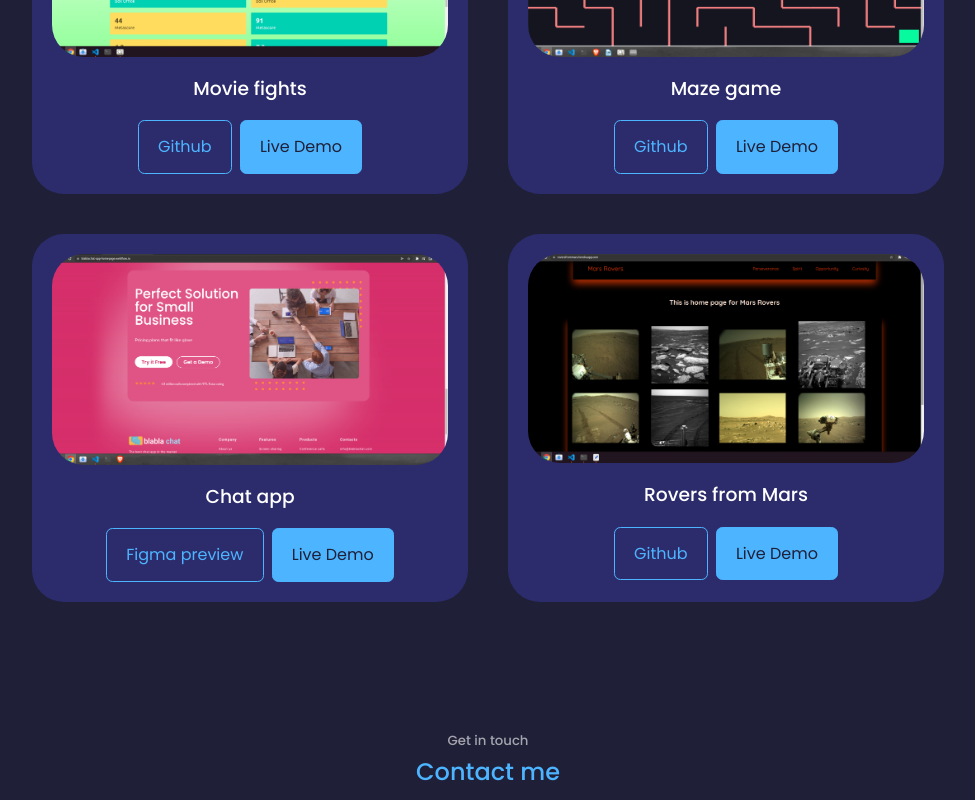
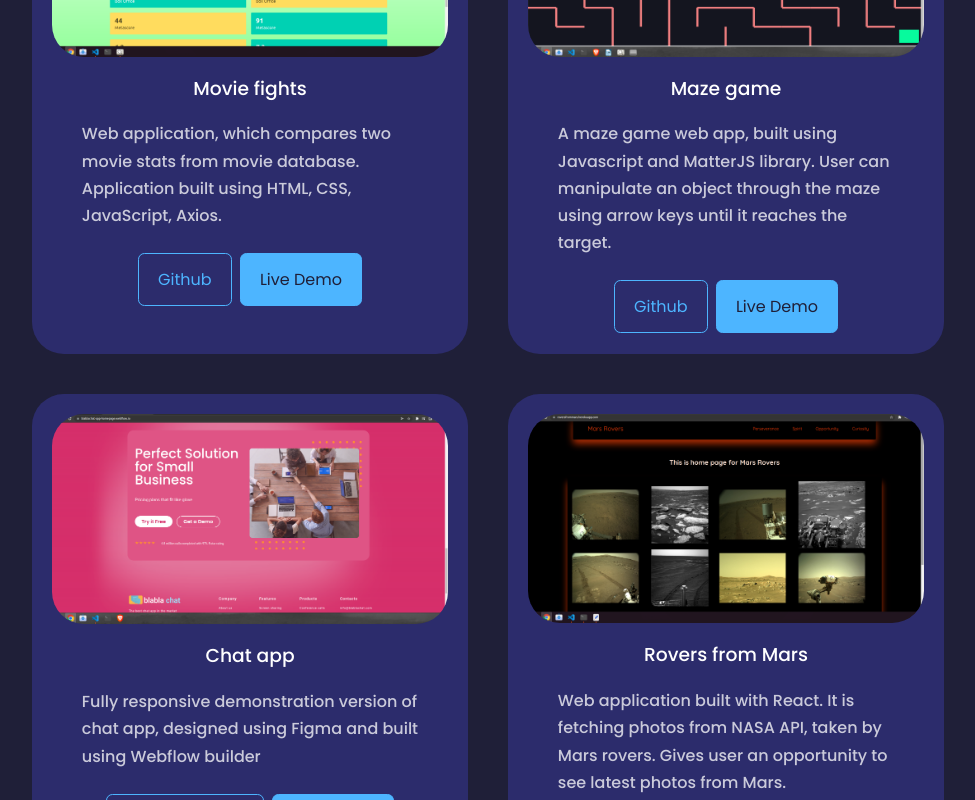
Before and after one commit to tadzyla/personal_web_2, a React (Create React App) app: page / in a window 1280 px wide. Shown: the part 1840-2640 px from the top of the page, without its empty margins (152-1127 px from the left). Built offline with nearby package versions, Linux system fonts and the light colour scheme.

Commit message:
adding description for every project

```diff
--- a/src/components/portfolio/Portfolio.jsx
+++ b/src/components/portfolio/Portfolio.jsx
@@ -18,6 +18,7 @@ const Portfolio = () => {
         <img src={MovieFight} alt="moviefight" />
       </div>
         <h3>Movie fights</h3>
+        <h4>Web application, which compares two movie stats from movie database. Application built using HTML, CSS, JavaScript, Axios.</h4>
         <div className="portfolio_item-cta">
         <a href="https://github.com/tadzyla/project_movie_fights" target="_blank" rel="noreferrer" className='btn'>Github</a>
         <a href="https://tadzyla.github.io/project_movie_fights/" target="_blank" rel="noreferrer" className='btn btn-primary'>Live Demo</a>
@@ -29,6 +30,7 @@ const Portfolio = () => {
         <img src={Maze} alt="maze" />
       </div>
         <h3>Maze game</h3>
+        <h4>A maze game web app, built using Javascript and MatterJS library. User can manipulate an object through the maze using arrow keys until it reaches the target.</h4>
         <div className="portfolio_item-cta">
         <a href="https://github.com/tadzyla/maze_game" target="_blank" rel="noreferrer" className='btn'>Github</a>
         <a href="https://tadzyla.github.io/maze_game/" target="_blank" rel="noreferrer" className='btn btn-primary'>Live Demo</a>
@@ -40,6 +42,7 @@ const Portfolio = () => {
         <img src={Myself} alt="myself" />
       </div>
         <h3>Chat app</h3>
+        <h4>Fully responsive demonstration version of chat app, designed using Figma and built using Webflow builder</h4>
         <div className="portfolio_item-cta">
         <a href="https://www.figma.com/file/2diFS9ksl2F7TeDW7B62qa/Practice%3A-Chat-App-Homepage-Design-(Copy)?node-id=107%3A2" target="_blank" rel="noreferrer" className='btn'>Figma preview</a>
         <a href="https://blablachat-app-homepage.webflow.io/" target="_blank" rel="noreferrer" className='btn btn-primary'>Live Demo</a>
@@ -51,6 +54,7 @@ const Portfolio = () => {
         <img src={Mars} alt="mars" />
       </div>
         <h3>Rovers from Mars</h3>
+        <h4>Web application built with React. It is fetching photos from NASA API, taken by Mars rovers. Gives user an opportunity to see latest photos from Mars.</h4>
         <div className="portfolio_item-cta">
         <a href="https://github.com/tadzyla/mars_rovers" target="_blank" rel="noreferrer" className='btn'>Github</a>
         <a href="https://roversfrommars.herokuapp.com/" target="_blank" rel="noreferrer" className='btn btn-primary'>Live Demo</a>
--- a/src/components/portfolio/portfolio.css
+++ b/src/components/portfolio/portfolio.css
@@ -11,6 +11,12 @@
 #portfolio > h2 {
     margin-bottom: 2.5rem;
     text-align: center;
+}
+
+h4 {
+    margin: 1rem auto 1.5rem auto;
+    width: 85%;
+    opacity: 75%;
 }
 
 .portfolio_container {
```
Also changed, not shown: 3 other files (tests, documents, lock files or other folders).
